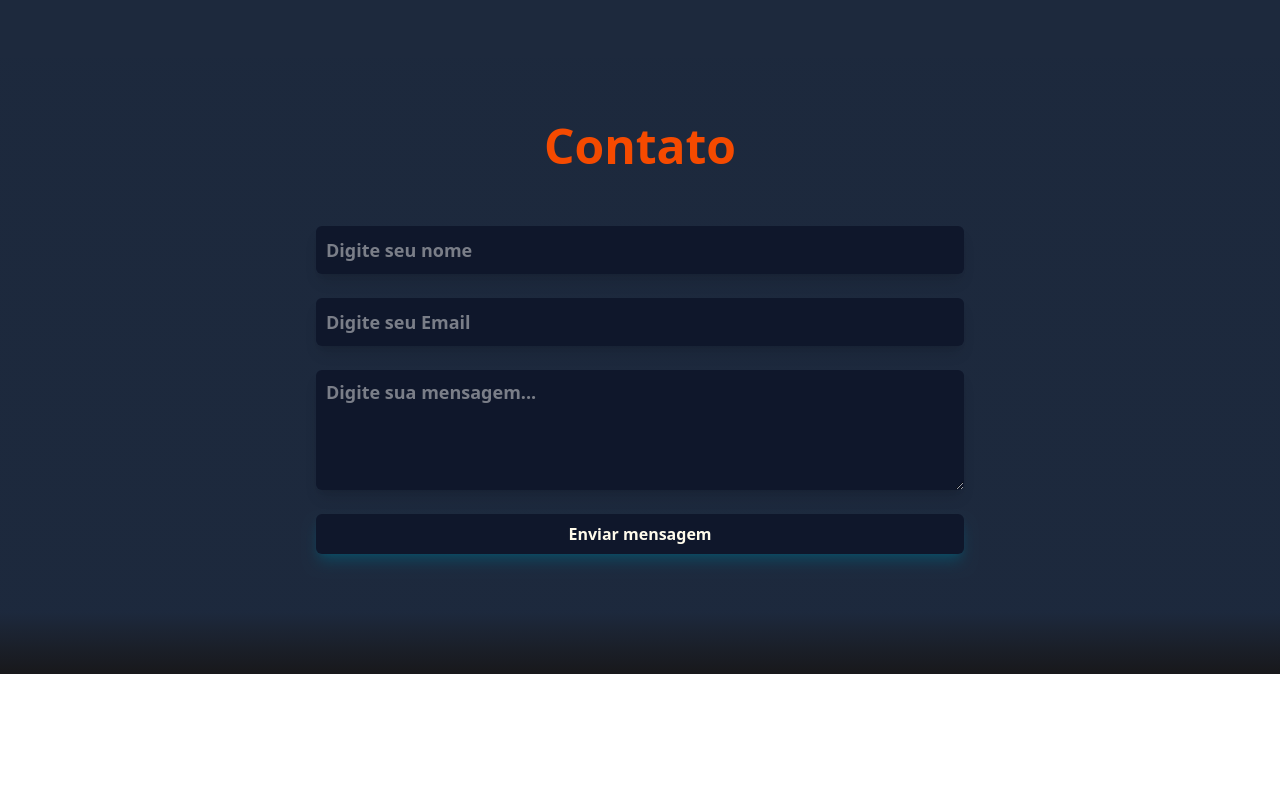
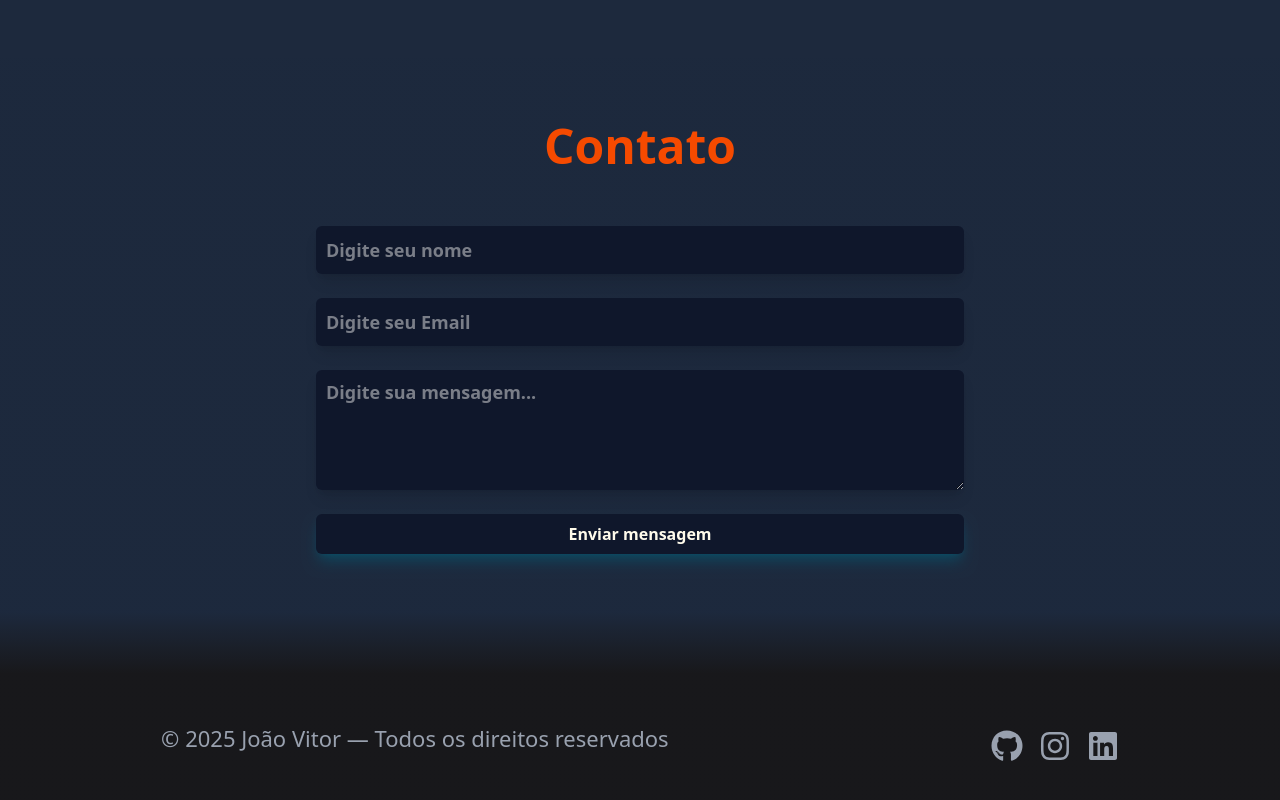
Before and after one commit to jotavitorz/joaovitor-portfolio, a React (Vite) app: page / in a window 1280 px wide. Shown: the part 3302-4102 px from the top of the page. Before the commit the page ends 3976 px from the top, so only its background shows below. Built offline with nearby package versions, Linux system fonts and the light colour scheme.

Commit message:
finalizar footer do portfolio

```diff
--- /dev/null
+++ b/src/components/Footer/index.tsx
@@ -0,0 +1,31 @@
+import { FaGithub, FaInstagram, FaLinkedin } from "react-icons/fa";
+
+export function Footer() {
+    return (
+        <footer className="w-full h-32 bg-linear-to-b from-zinc-900 from-100% flex items-center justify-around">
+            <h2 className="text-gray-400 text-[22px] font-medium">© {new Date().getFullYear()} João Vitor — Todos os direitos reservados</h2>
+
+            <div className="flex gap-4 mt-4 items-center">
+                <a
+                    href="#"
+                    target="_blank"
+                >
+                    <FaGithub className="w-8 h-8 text-gray-400 hover:-translate-y-2 duration-300 ease-in-out" />
+                </a>
+                <a
+                    href="#"
+                    target="_blank"
+                >
+                    <FaInstagram className="w-8 h-8 text-gray-400 hover:-translate-y-2 duration-300 ease-in-out" />
+                </a>
+                <a
+                    href="#"
+                    target="_blank"
+                >
+                    <FaLinkedin className="w-8 h-8 text-gray-400 hover:-translate-y-2 duration-300 ease-in-out"  />
+                </a>
+
+            </div>
+        </footer>
+    )
+}
--- a/src/components/layout/index.tsx
+++ b/src/components/layout/index.tsx
@@ -1,11 +1,13 @@
 import { Outlet } from "react-router-dom";
 import { Header } from "../Header";
+import { Footer } from "../Footer";
 
 export function Layout() {
     return (
         <div>
             <Header />
             <Outlet />
+            <Footer />
         </div>
     )
 }
```
